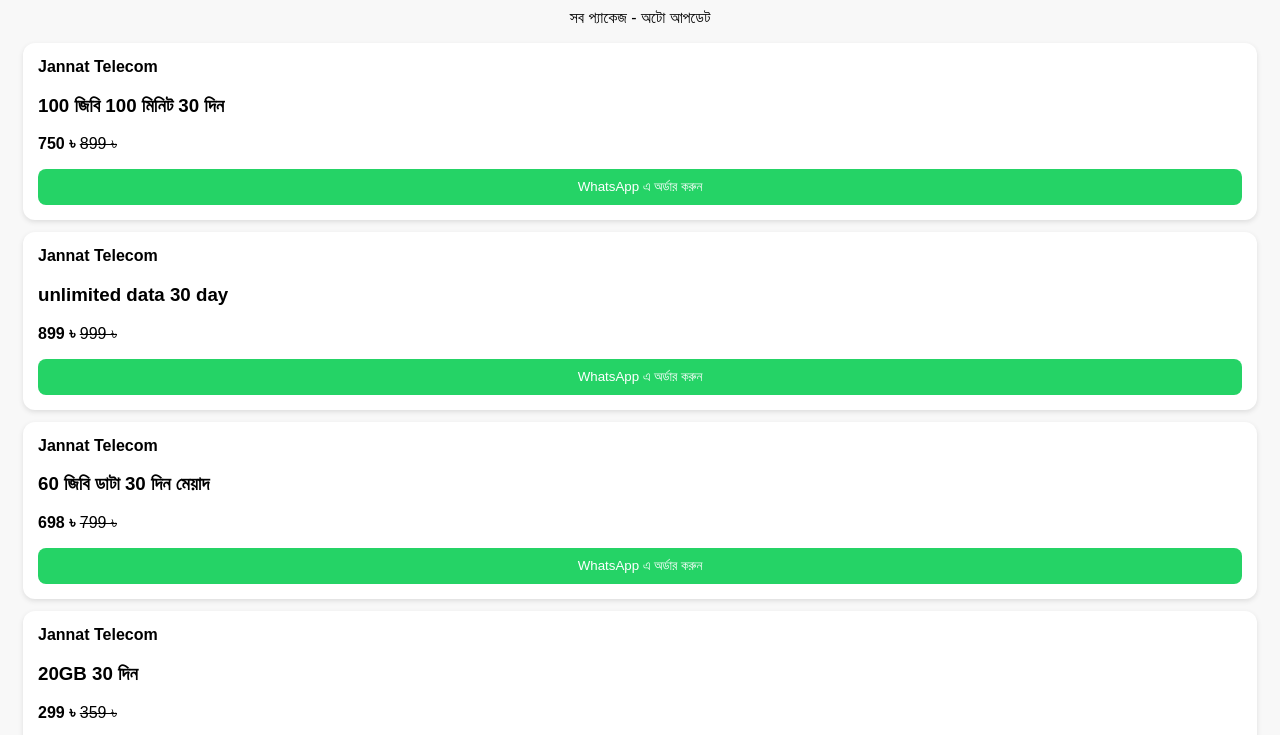
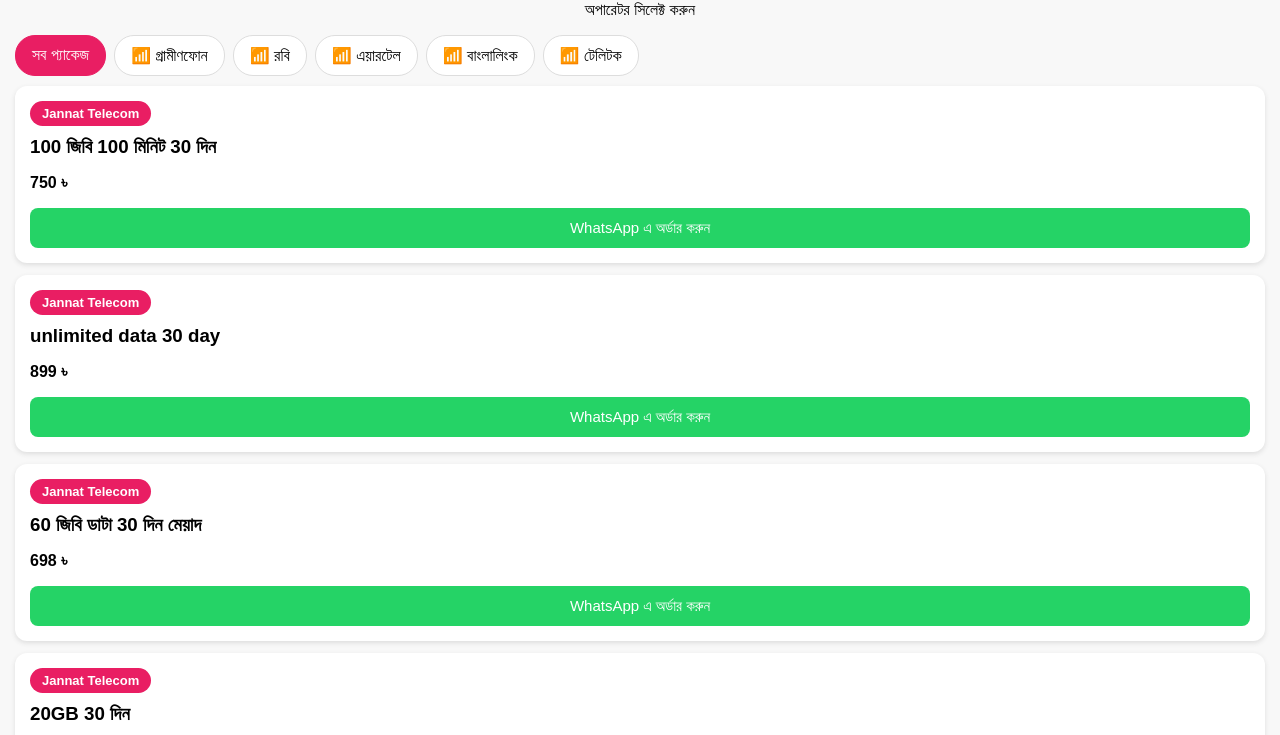
Before and after one commit to jannattelecom/JANNAT-TELECOM-, a plain HTML site: page index.html in a window 1280 px wide. Shown: the part 82-817 px from the top of the page. Drawn offline with Linux system fonts and the light colour scheme.

Commit message:
Refactor index.html to improve structure and loading

```diff
--- a/index.html
+++ b/index.html
@@ -1,4 +1,11 @@
-<!DOCTYPE html><html lang="bn"><head><meta charset="UTF-8"><meta name="viewport" content="width=device-width, initial-scale=1.0"><title>Jannat Telecom</title><style>body{font-family:sans-serif;background:#f8f8f8;padding:15px}.card{background:#fff;padding:15px;border-radius:12px;margin-bottom:12px;box-shadow:0 2px 5px #ddd}button{background:#25D366;color:#fff;border:none;padding:10px;border-radius:8px;width:100%}</style></head><body><h2 style="text-align:center">📱 Jannat Telecom</h2><p style="text-align:center">সব প্যাকেজ - অটো আপডেট</p><div id="list">লোড হচ্ছে...</div><script>
-async function load(){let r=await fetch('https://cdn.jsdelivr.net/gh/jannattelecom/JANNAT-TELECOM-@main/packages.json?t='+Date.now());let pkgs=await r.json();document.getElementById('list').innerHTML=pkgs.map(p=>{let sim=p.sim||p.operator||p.company||'Jannat Telecom';let name=p.name||p.packageName||p.title||'';let oldP=p.oldPrice||p.old||'';return `<div class="card"><b>${sim}</b><h3>${name}</h3><p><b>${p.price} ৳</b> ${oldP?`<s>${oldP} ৳</s>`:''}</p><button onclick="window.open('https://wa.me/971XXXXXXXXX?text='+encodeURIComponent('আমি '+name+' প্যাকেজটি নিতে চাই'))">WhatsApp এ অর্ডার করুন</button></div>`}).join('');}
+<!DOCTYPE html><html lang="bn"><head><meta charset="UTF-8"><meta name="viewport" content="width=device-width, initial-scale=1.0"><title>Jannat Telecom</title><style>body{font-family:sans-serif;background:#f8f8f8;padding:15px;margin:0}.tabs{display:flex;gap:8px;overflow-x:auto;padding-bottom:10px}.tab{white-space:nowrap;padding:10px 16px;border-radius:20px;border:1px solid #ddd;background:#fff;cursor:pointer}.tab.active{background:#e91e63;color:#fff;border-color:#e91e63}.card{background:#fff;padding:15px;border-radius:12px;margin-bottom:12px;box-shadow:0 2px 5px #ddd}.badge{display:inline-block;padding:5px 12px;border-radius:20px;color:#fff;font-size:13px;font-weight:bold}button.buy{background:#25D366;color:#fff;border:none;padding:11px;border-radius:8px;width:100%;font-size:15px}</style></head><body><h2 style="text-align:center">📱 Jannat Telecom</h2><p style="text-align:center">অপারেটর সিলেক্ট করুন</p><div class="tabs" id="tabs"></div><div id="list">লোড হচ্ছে...</div><script>
+let all=[];let cur='সব';
+let ops=['সব','Grameenphone','Robi','Airtel','Banglalink','Teletalk'];
+let colors={Grameenphone:'#0078b4',Robi:'#e3000f',Airtel:'#e40000',Banglalink:'#ff6900',Teletalk:'#009444'};
+let names={Grameenphone:'📶 গ্রামীণফোন',Robi:'📶 রবি',Airtel:'📶 এয়ারটেল',Banglalink:'📶 বাংলালিংক',Teletalk:'📶 টেলিটক'};
+function renderTabs(){document.getElementById('tabs').innerHTML=ops.map(o=>`<div class="tab ${o==cur?'active':''}" onclick="setOp('${o}')">${o=='সব'?'সব প্যাকেজ':names[o]||o}</div>`).join('');}
+function setOp(o){cur=o;renderTabs();render();}
+function render(){let list=cur=='সব'?all:all.filter(p=>(p.sim||'')==cur);if(!list.length){document.getElementById('list').innerHTML='<p style="text-align:center">এই অপারেটরের কোনো প্যাকেজ নাই</p>';return;}document.getElementById('list').innerHTML=list.map(p=>{let sim=p.sim||'Jannat Telecom';let c=colors[sim]||'#e91e63';let nm=names[sim]||sim;return `<div class="card"><span class="badge" style="background:${c}">${nm}</span><h3 style="margin:10px 0">${p.name}</h3><p><b>${p.price} ৳</b> ${p.oldPrice?`<s>${p.oldPrice} ৳</s>`:''}</p><button class="buy" onclick="window.open('https://wa.me/971XXXXXXXXX?text='+encodeURIComponent('আমি '+sim+' এর '+p.name+' প্যাকেজটি নিতে চাই'))">WhatsApp এ অর্ডার করুন</button></div>`}).join('');}
+async function load(){let r=await fetch('https://cdn.jsdelivr.net/gh/jannattelecom/JANNAT-TELECOM-@main/packages.json?t='+Date.now());all=await r.json();renderTabs();render();}
 load();
 </script></body></html>
```
